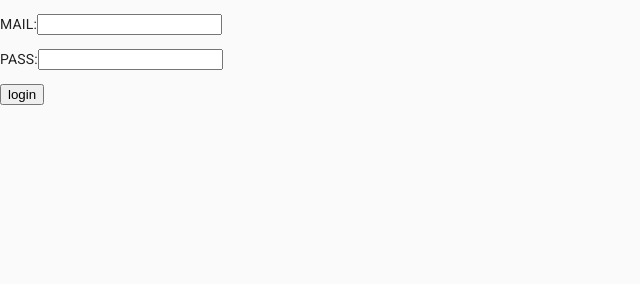
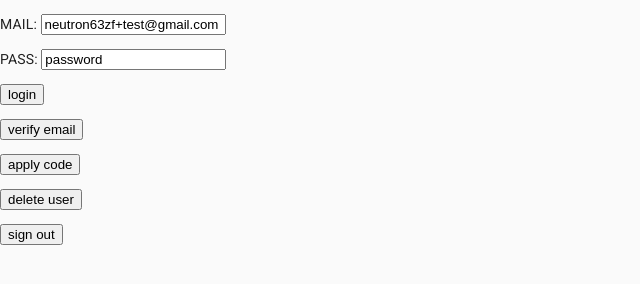
Before and after one commit to neutron63zf/test-email-verify, a website: page public/index.html in a window 1280 px wide. Shown: the whole page, without its empty margins (0-640 px from the left). Drawn offline with nearby package versions, Linux system fonts and the light colour scheme; some packages are replaced by stand-ins of ours; no server answers.

Commit message:
add completed

```diff
--- a/public/index.html
+++ b/public/index.html
@@ -23,9 +23,27 @@
 
 <body>
   <div id="app">
-    <p>MAIL:<input type="text" v-model="email"></p>
-    <p>PASS:<input type="text" v-model="password"></p>
-    <p><button @click="login">login</button></p>
+    <p>MAIL:
+      <input type="text" v-model="email">
+    </p>
+    <p>PASS:
+      <input type="text" v-model="password">
+    </p>
+    <p>
+      <button @click="login">login</button>
+    </p>
+    <p>
+      <button @click="verify">verify email</button>
+    </p>
+    <p>
+      <button @click="applyCode">apply code</button>
+    </p>
+    <p>
+      <button @click="deleteUser">delete user</button>
+    </p>
+    <p>
+      <button @click="signOut">sign out</button>
+    </p>
   </div>
   <script src="https://cdn.jsdelivr.net/npm/vue@2.5.17/dist/vue.js"></script>
   <script src="https://unpkg.com/vue-material@beta"></script>
@@ -41,14 +59,18 @@
   <script>
     Vue.use(VueMaterial.default)
 
+    let user
+
     const vm = new Vue({
       el: '#app',
       data: {
-        email: '',
-        password: ''
+        email: 'neutron63zf+test@gmail.com',
+        password: 'password',
+        user: null
       },
       methods: {
-        async login () {
+        async login() {
+          if (!user) {
             try {
               await firebase.auth().createUserWithEmailAndPassword(
                 this.email,
@@ -69,13 +91,50 @@
               console.error('signin error', error)
               return
             }
-
+          }
+          // get current user
+          user = await waitAuthStateChanged()
+          console.log('user', user)
+        },
+        async verify() {
+          console.log('verification start')
+          if (!user) {
+            return
+          }
+          console.log('verification before')
+          await user.sendEmailVerification({
+            // firebase serveによるもの
+            url: 'http://localhost:5000'
+          })
+          console.log('verification sent')
+        },
+        async applyCode() {
+          // mailにくっついてきたコード
+          const code = location.search.split('&')[1].slice(8)
+          console.log('applyCode', code)
+          // こいつでクエリで飛んで来たコードを適用すると、、
+          await firebase.auth().applyActionCode(code)
+          console.log('successfully applied')
+          console.log('user', user)
+          // 情報は更新しないと反映されない
+          await user.reload()
+          console.log('user reloaded', user)
+        },
+        async deleteUser () {
+          await user.delete()
+          console.log('deleted user')
+        },
+        async signOut () {
+          await firebase.auth().signOut()
+          console.log('signed out')
         }
       }
     })
 
     // main function zone
     const main = async () => {
+      user = await waitAuthStateChanged()
+      console.log('user', user)
     }
 
     document.addEventListener('DOMContentLoaded', main)
```
Lines whose indentation alone changed are shown as unchanged.
